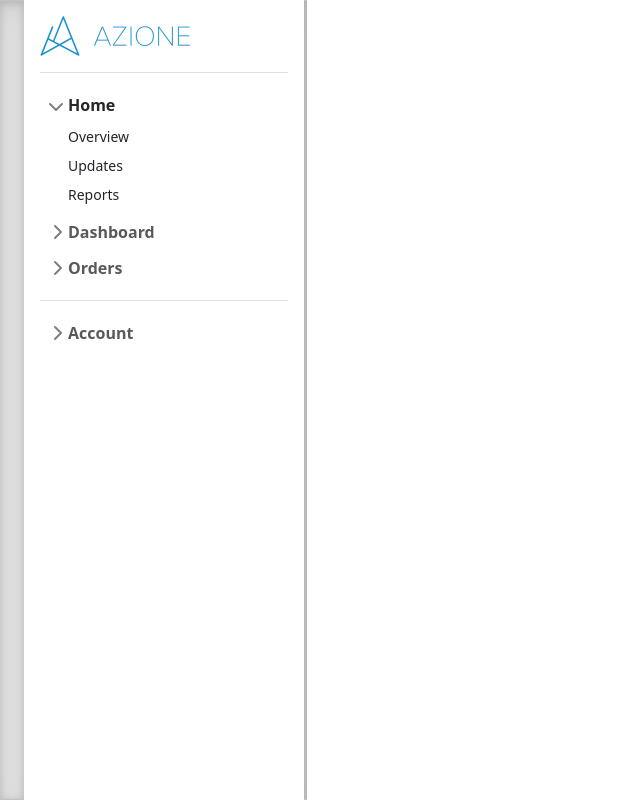
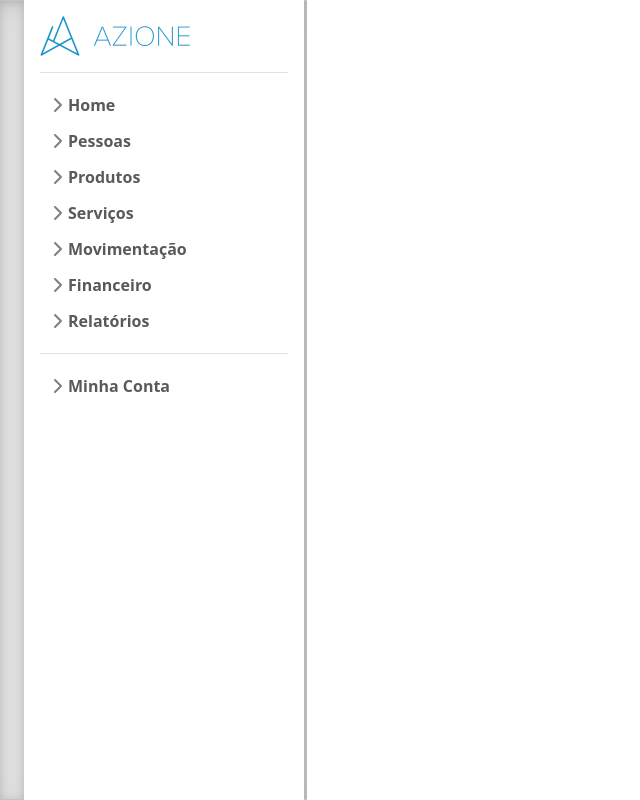
Before and after one commit to felipemoutinho/Interface-Azione, an Angular app: page /home in a window 1280 px wide. Both pictures are taken after typing "Sample", "Sample123" into the empty fields and a click on the button "Acessar". Shown: the whole page, without its empty margins (0-640 px from the left). Built offline with nearby package versions, Linux system fonts and the light colour scheme.

Commit message:
Alterando side bar, adicinando novos menus

```diff
--- a/src/app/core/layout/sidebar/sidebar.component.html
+++ b/src/app/core/layout/sidebar/sidebar.component.html
@@ -7,10 +7,10 @@
     <ul class="list-unstyled ps-0">
       <li class="mb-1">
         <button class="btn btn-toggle align-items-center rounded collapsed" data-bs-toggle="collapse"
-          data-bs-target="#home-collapse" aria-expanded="true">
+          data-bs-target="#home-collapse" aria-expanded="false">
           Home
         </button>
-        <div class="collapse show" id="home-collapse">
+        <div class="collapse" id="home-collapse">
           <ul class="btn-toggle-nav list-unstyled fw-normal pb-1 small">
             <li><a href="#" class="link-dark rounded">Overview</a></li>
             <li><a href="#" class="link-dark rounded">Updates</a></li>
@@ -21,28 +21,71 @@
       <li class="mb-1">
         <button class="btn btn-toggle align-items-center rounded collapsed" data-bs-toggle="collapse"
           data-bs-target="#dashboard-collapse" aria-expanded="false">
-          Dashboard
+          Pessoas
         </button>
         <div class="collapse" id="dashboard-collapse">
           <ul class="btn-toggle-nav list-unstyled fw-normal pb-1 small">
             <li><a [routerLink]="['/home/clientes']" class="link-dark rounded">Clientes</a></li>
-            <li><a href="#" class="link-dark rounded">Weekly</a></li>
-            <li><a href="#" class="link-dark rounded">Monthly</a></li>
-            <li><a href="#" class="link-dark rounded">Annually</a></li>
+            <li><a href="#" class="link-dark rounded">Fornecedores</a></li>
+            <li><a href="#" class="link-dark rounded">Vendedores</a></li>
+          </ul>
+        </div>
+      </li>
+      <li class="mb-1">
+        <button class="btn btn-toggle align-items-center rounded collapsed" data-bs-toggle="collapse"
+          data-bs-target="#produtos-collapse" aria-expanded="false">
+          Produtos
+        </button>
+        <div class="collapse" id="produtos-collapse">
+          <ul class="btn-toggle-nav list-unstyled fw-normal pb-1 small">
+            <li><a href="#" class="link-dark rounded">Cadastro de Produtos</a></li>
           </ul>
         </div>
       </li>
       <li class="mb-1">
         <button class="btn btn-toggle align-items-center rounded collapsed" data-bs-toggle="collapse"
           data-bs-target="#orders-collapse" aria-expanded="false">
-          Orders
+          Serviços
         </button>
         <div class="collapse" id="orders-collapse">
           <ul class="btn-toggle-nav list-unstyled fw-normal pb-1 small">
-            <li><a href="#" class="link-dark rounded">New</a></li>
-            <li><a href="#" class="link-dark rounded">Processed</a></li>
-            <li><a href="#" class="link-dark rounded">Shipped</a></li>
-            <li><a href="#" class="link-dark rounded">Returned</a></li>
+            <li><a href="#" class="link-dark rounded">Cadastro de Serviços</a></li>
+          </ul>
+        </div>
+      </li>
+      <li class="mb-1">
+        <button class="btn btn-toggle align-items-center rounded collapsed" data-bs-toggle="collapse"
+          data-bs-target="#movimentacao-collapse" aria-expanded="false">
+          Movimentação
+        </button>
+        <div class="collapse" id="movimentacao-collapse">
+          <ul class="btn-toggle-nav list-unstyled fw-normal pb-1 small">
+            <li><a href="#" class="link-dark rounded">Entrada</a></li>
+            <li><a href="#" class="link-dark rounded">Saída</a></li>
+          </ul>
+        </div>
+      </li>
+      <li class="mb-1">
+        <button class="btn btn-toggle align-items-center rounded collapsed" data-bs-toggle="collapse"
+          data-bs-target="#financeiro-collapse" aria-expanded="false">
+          Financeiro
+        </button>
+        <div class="collapse" id="financeiro-collapse">
+          <ul class="btn-toggle-nav list-unstyled fw-normal pb-1 small">
+            <li><a href="#" class="link-dark rounded">Meios pagamento</a></li>
+            <li><a href="#" class="link-dark rounded">Lançamentos</a></li>
+          </ul>
+        </div>
+      </li>
+      <li class="mb-1">
+        <button class="btn btn-toggle align-items-center rounded collapsed" data-bs-toggle="collapse"
+          data-bs-target="#relatorio-collapse" aria-expanded="false">
+          Relatórios
+        </button>
+        <div class="collapse" id="relatorio-collapse">
+          <ul class="btn-toggle-nav list-unstyled fw-normal pb-1 small">
+            <li><a href="#" class="link-dark rounded">Produtos em Falta</a></li>
+            <li><a href="#" class="link-dark rounded">Vendas</a></li>
           </ul>
         </div>
       </li>
@@ -50,14 +93,12 @@
       <li class="mb-1">
         <button class="btn btn-toggle align-items-center rounded collapsed" data-bs-toggle="collapse"
           data-bs-target="#account-collapse" aria-expanded="false">
-          Account
+          Minha Conta
         </button>
         <div class="collapse" id="account-collapse">
           <ul class="btn-toggle-nav list-unstyled fw-normal pb-1 small">
-            <li><a href="#" class="link-dark rounded">New...</a></li>
-            <li><a href="#" class="link-dark rounded">Profile</a></li>
-            <li><a href="#" class="link-dark rounded">Settings</a></li>
-            <li><a href="#" class="link-dark rounded">Sign out</a></li>
+            <li><a href="#" class="link-dark rounded">Configurações</a></li>
+            <li><a href="#" class="link-dark rounded">Sair do Sistema</a></li>
           </ul>
         </div>
       </li>
```
